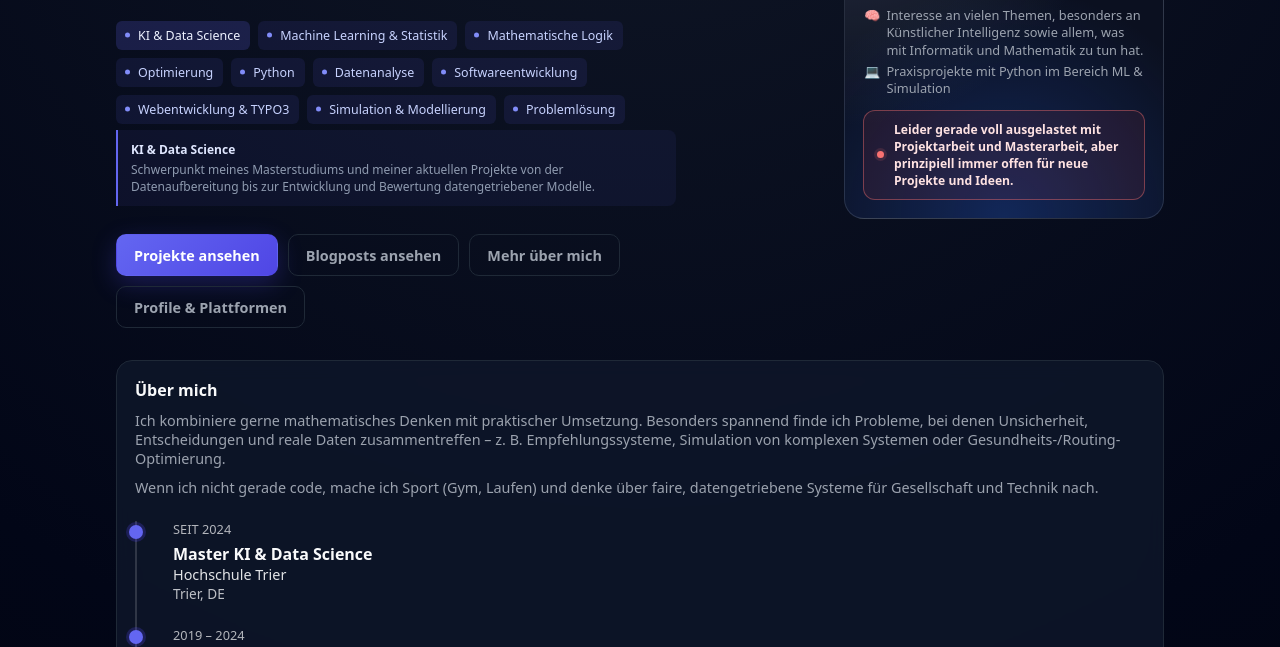
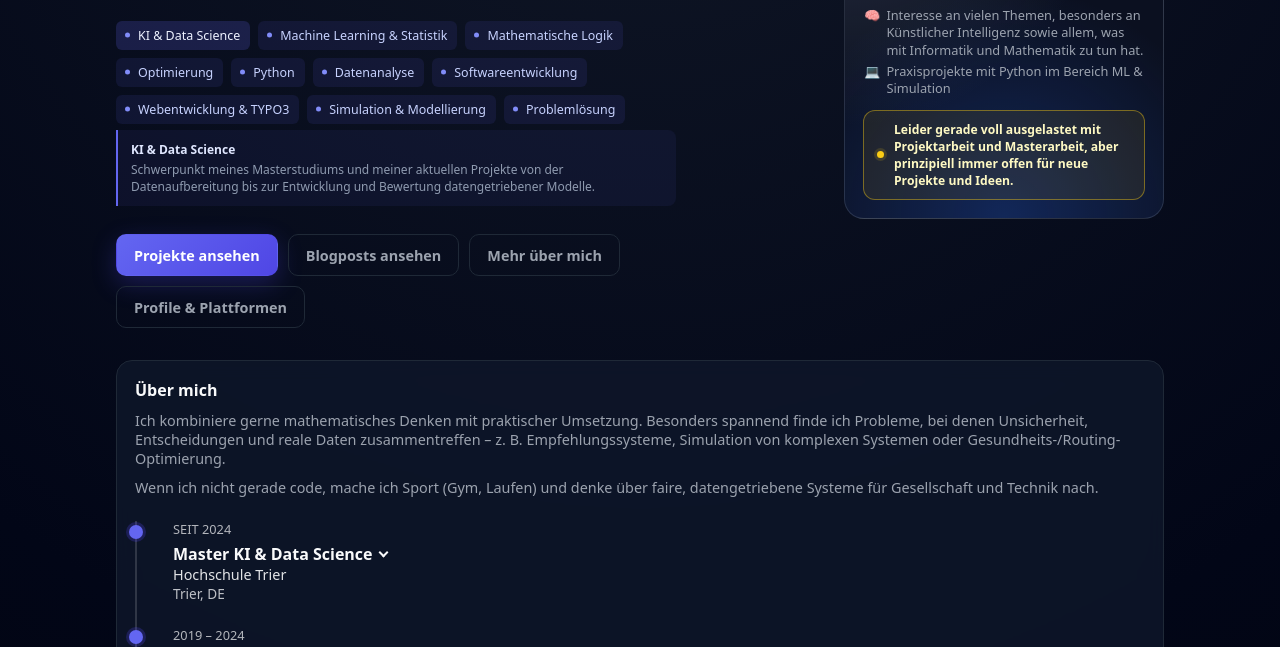
Before and after one commit to kossmanf/fabians-website, a Jekyll site: the page built from index.md, in a window 1280 px wide. Shown: the part 336-983 px from the top of the page. Built offline with Jekyll 4.4.1, drawn with Linux system fonts in a browser that asks for light colours.

Commit message:
updated website

```diff
--- a/_data/profile.yml
+++ b/_data/profile.yml
@@ -11,5 +11,5 @@
     text: "Praxisprojekte mit Python im Bereich ML & Simulation"
 
 # Mögliche Werte: "green", "yellow" oder "red"
-status_tone: "red"
+status_tone: "yellow"
 status: "Leider gerade voll ausgelastet mit Projektarbeit und Masterarbeit, aber prinzipiell immer offen für neue Projekte und Ideen."
--- a/_layouts/default.html
+++ b/_layouts/default.html
@@ -127,19 +127,55 @@
                             {% if cv_entries.size > 0 %}
                                 <div class="cv-timeline">
                                     {% for item in cv_entries %}
+                                        {% if page_lang == "en" %}
+                                            {% assign cv_description = item.description_en %}
+                                        {% else %}
+                                            {% assign cv_description = item.description %}
+                                        {% endif %}
                                         <div class="cv-item">
                                             <div class="cv-bubble"></div>
                                             <div class="cv-content">
                                                 {% if page_lang == "en" %}
                                                     {% if item.period_en %}<div class="cv-year">{{ item.period_en }}</div>{% endif %}
-                                                    {% if item.title_en %}<div class="cv-title">{{ item.title_en }}</div>{% endif %}
+                                                    {% if item.title_en %}
+                                                        {% if cv_description %}
+                                                            <button class="cv-title cv-title-toggle"
+                                                                    type="button"
+                                                                    aria-expanded="false"
+                                                                    aria-controls="cv-detail-{{ item.order }}">
+                                                                {{ item.title_en }}
+                                                                <span class="cv-title-icon" aria-hidden="true"></span>
+                                                            </button>
+                                                        {% else %}
+                                                            <div class="cv-title">{{ item.title_en }}</div>
+                                                        {% endif %}
+                                                    {% endif %}
                                                     {% if item.institution_en %}<div class="cv-subtitle">{{ item.institution_en }}</div>{% endif %}
                                                     {% if item.location_en %}<div class="cv-location">{{ item.location_en }}</div>{% endif %}
                                                 {% else %}
                                                     {% if item.period %}<div class="cv-year">{{ item.period }}</div>{% endif %}
-                                                    {% if item.title %}<div class="cv-title">{{ item.title }}</div>{% endif %}
+                                                    {% if item.title %}
+                                                        {% if cv_description %}
+                                                            <button class="cv-title cv-title-toggle"
+                                                                    type="button"
+                                                                    aria-expanded="false"
+                                                                    aria-controls="cv-detail-{{ item.order }}">
+                                                                {{ item.title }}
+                                                                <span class="cv-title-icon" aria-hidden="true"></span>
+                                                            </button>
+                                                        {% else %}
+                                                            <div class="cv-title">{{ item.title }}</div>
+                                                        {% endif %}
+                                                    {% endif %}
                                                     {% if item.institution %}<div class="cv-subtitle">{{ item.institution }}</div>{% endif %}
                                                     {% if item.location %}<div class="cv-location">{{ item.location }}</div>{% endif %}
+                                                {% endif %}
+                                                {% if cv_description %}
+                                                    <div class="cv-detail"
+                                                         id="cv-detail-{{ item.order }}"
+                                                         hidden>
+                                                        {{ cv_description | markdownify }}
+                                                    </div>
                                                 {% endif %}
                                             </div>
                                         </div>
--- a/assets/css/style.css
+++ b/assets/css/style.css
@@ -867,6 +867,42 @@
     font-size: 1rem;
 }
 
+.cv-title-toggle {
+    display: inline-flex;
+    align-items: center;
+    gap: 7px;
+    padding: 0;
+    border: 0;
+    background: transparent;
+    color: inherit;
+    font-family: inherit;
+    text-align: left;
+    cursor: pointer;
+}
+
+.cv-title-toggle:hover {
+    color: #c7d2fe;
+}
+
+.cv-title-toggle:focus-visible {
+    border-radius: 3px;
+    outline: 2px solid #818cf8;
+    outline-offset: 3px;
+}
+
+.cv-title-icon {
+    width: 7px;
+    height: 7px;
+    border-right: 2px solid currentColor;
+    border-bottom: 2px solid currentColor;
+    transform: translateY(-2px) rotate(45deg);
+    transition: transform 150ms ease;
+}
+
+.cv-title-toggle[aria-expanded="true"] .cv-title-icon {
+    transform: translateY(2px) rotate(225deg);
+}
+
 .cv-subtitle {
     font-size: 0.9rem;
     opacity: 0.9;
@@ -875,6 +911,26 @@
 .cv-location {
     font-size: 0.85rem;
     opacity: 0.75;
+}
+
+.cv-detail {
+    max-width: 560px;
+    margin-top: 10px;
+    padding: 11px 13px;
+    border-left: 2px solid #6366f1;
+    border-radius: 0 8px 8px 0;
+    background: rgba(99,102,241,0.07);
+    color: #8f9bb0;
+    font-size: 0.78rem;
+    line-height: 1.5;
+}
+
+.cv-detail[hidden] {
+    display: none;
+}
+
+.cv-detail p {
+    margin: 0;
 }
 
 
--- a/assets/js/main.js
+++ b/assets/js/main.js
@@ -71,12 +71,27 @@
     });
 }
 
+function setupCvDetails() {
+    document.querySelectorAll('.cv-title-toggle').forEach(function (toggle) {
+        var detailId = toggle.getAttribute('aria-controls');
+        var detail = document.getElementById(detailId);
+        if (!detail) return;
+
+        toggle.addEventListener('click', function () {
+            var isOpen = toggle.getAttribute('aria-expanded') === 'true';
+            toggle.setAttribute('aria-expanded', isOpen ? 'false' : 'true');
+            detail.hidden = isOpen;
+        });
+    });
+}
+
 document.addEventListener("DOMContentLoaded", function () {
     document.querySelectorAll('[data-search-section]').forEach(function (section) {
         setupTagSearch(section);
     });
 
     setupSkillDetails();
+    setupCvDetails();
 
     var yearEl = document.getElementById('year');
     if (yearEl) {
```
Also changed, not shown: _cv/master-ki-data-science.md (+4 -0 lines).
